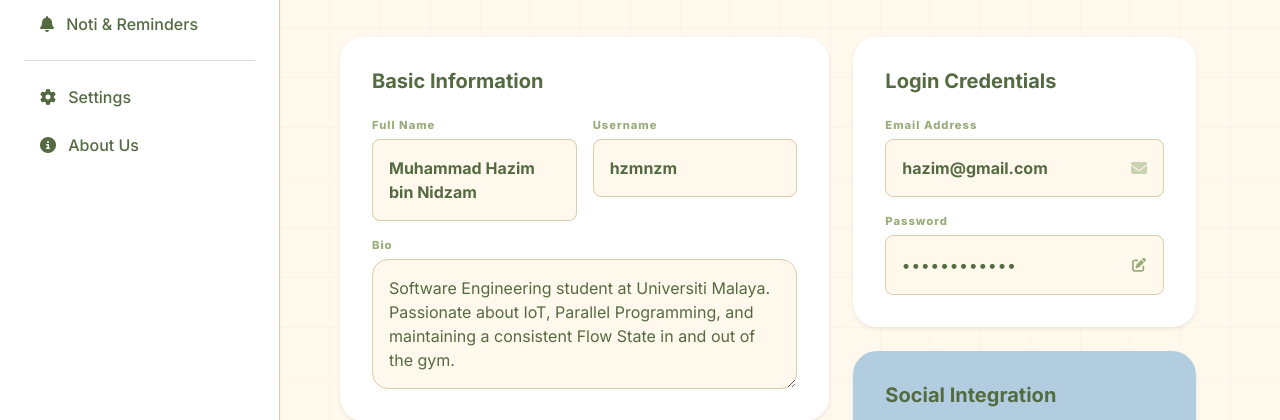
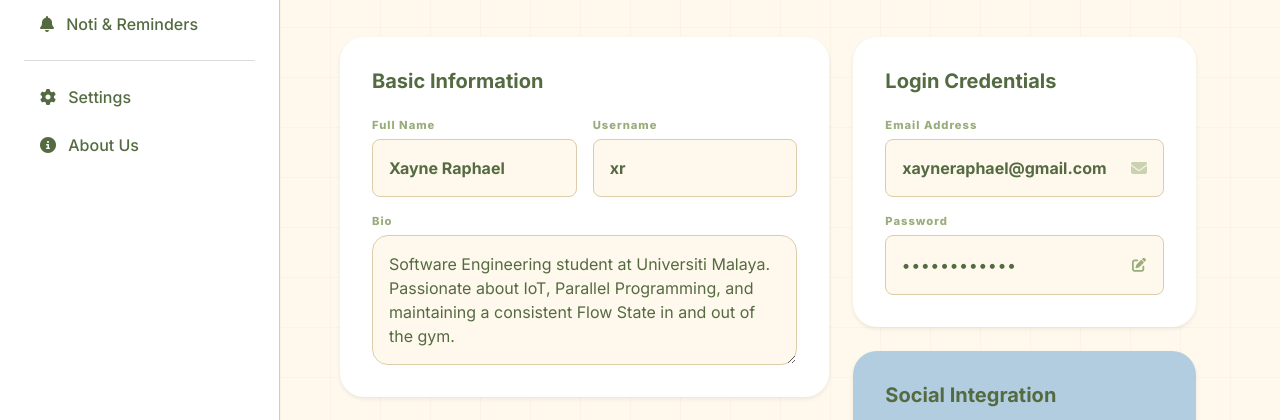
Before and after one commit to bentoplox/WebProgPalingSeronok_Health-and-Fitness-Tracker, a website: page Frontend/html/profile.html in a window 1280 px wide. Shown: the part 373-793 px from the top of the page. Drawn offline with nearby package versions, Linux system fonts and the light colour scheme; a web font is replaced by a local one.

Commit message:
added gambar aimaan + adjust naming in profile.html

```diff
--- a/Frontend/html/profile.html
+++ b/Frontend/html/profile.html
@@ -39,7 +39,7 @@
                     <img src="https://api.dicebear.com/7.x/avataaars/svg?seed=Hazim" class="profile-avatar shadow-lg">
                 </div>
                 <div class="col">
-                    <h2 class="fw-bold mb-1">Hazim</h2>
+                    <h2 class="fw-bold mb-1">XR</h2>
                     <p class="opacity-75 mb-3">Software Engineering Student @ UM</p>
                     <div class="d-flex gap-2">
                         <div class="stat-badge-item">
@@ -69,13 +69,13 @@
                             <div class="col-md-6">
                                 <label class="info-label">Full Name</label>
                                 <div class="profile-input-group bg-cream border border-sand rounded-3 p-3">
-                                    <span class="text-olive fw-bold">Muhammad Hazim bin Nidzam</span>
+                                    <span class="text-olive fw-bold">Xayne Raphael</span>
                                 </div>
                             </div>
                             <div class="col-md-6">
                                 <label class="info-label">Username</label>
                                 <div class="profile-input-group bg-cream border border-sand rounded-3 p-3">
-                                    <span class="text-olive fw-bold">hzmnzm</span>
+                                    <span class="text-olive fw-bold">xr</span>
                                 </div>
                             </div>
                             <div class="col-12">
@@ -95,7 +95,7 @@
                         <div class="mb-3">
                             <label class="info-label">Email Address</label>
                             <div class="d-flex align-items-center justify-content-between bg-cream border border-sand rounded-3 p-3">
-                                <span class="text-olive fw-bold">hazim@gmail.com</span>
+                                <span class="text-olive fw-bold">xayneraphael@gmail.com</span>
                                 <i class="fa-solid fa-envelope text-sage opacity-50"></i>
                             </div>
                         </div>
```
Also changed, not shown: Frontend/html/aboutus.html (+1 -1 lines), Frontend/images/Aimaan_AboutUs.jpeg (added).
